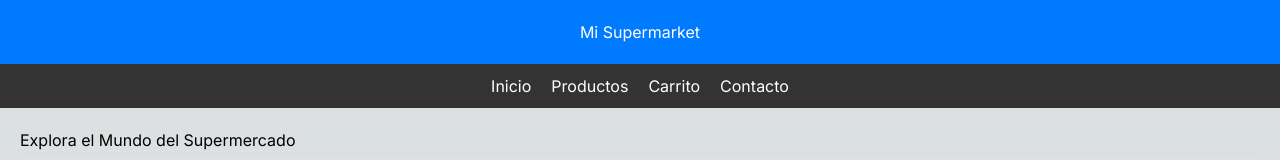
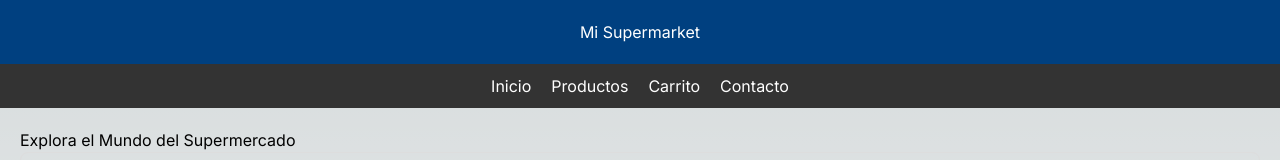
Before and after one commit to gerardmartin4/SuperMarket2, a Next.js app: page / in a window 1280 px wide. Shown: the top 160 px of the page. Built offline with nearby package versions, Linux system fonts and the light colour scheme.

Commit message:
Update page.tsx

```diff
--- a/app/page.tsx
+++ b/app/page.tsx
@@ -3,7 +3,7 @@ import Image from "next/image";
 export default function Home() {
   return (
     <div>
-      <header style={{ backgroundColor: '#007BFF', color: '#fff', padding: '20px', textAlign: 'center' }}>
+      <header style={{ backgroundColor: '#004080', color: '#fff', padding: '20px', textAlign: 'center' }}>
         <h1>Mi Supermarket</h1>
       </header>
       <nav style={{ backgroundColor: '#333', padding: '10px', textAlign: 'center' }}>
```
